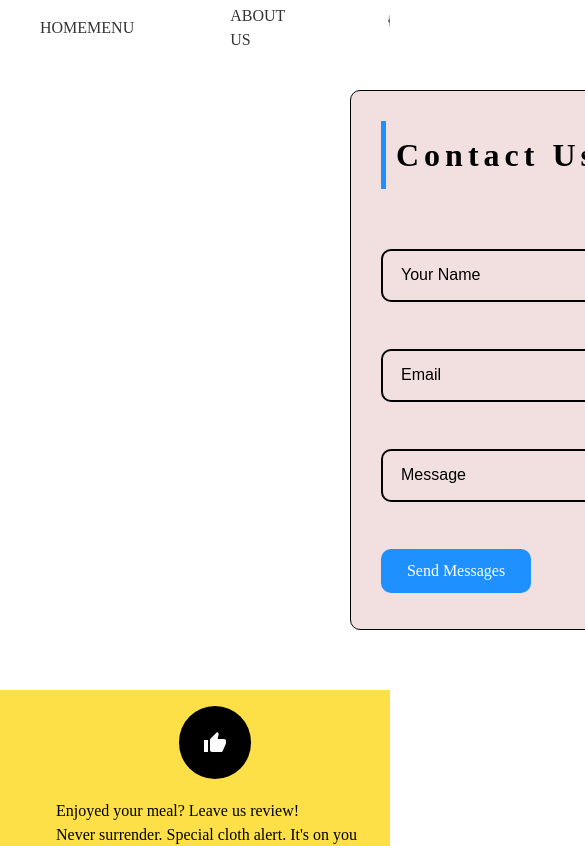
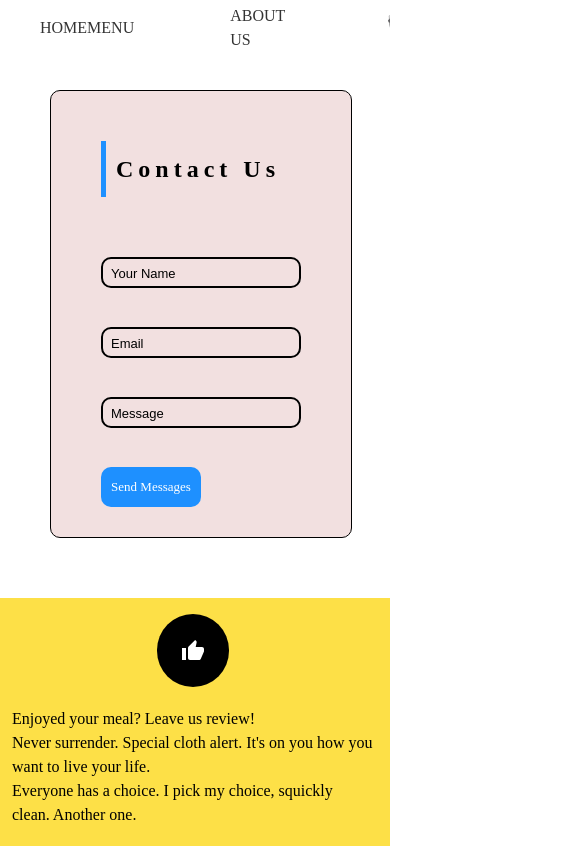
Before and after one commit to YatiZ/Restaurant-Web, a React (Create React App) app: page /contact-us in a window 390 px wide. Shown: the top 846 px of the page, 585 px wide, since content can reach past the window. Built offline with nearby package versions, Linux system fonts and the light colour scheme.

Commit message:
editingRespponsive

```diff
--- a/src/App.css
+++ b/src/App.css
@@ -64,6 +64,7 @@
 }
 
 /* contact us style */
+
 
 .center {
   border: 1px solid;
@@ -132,6 +133,40 @@
 .center button {
   background:dodgerblue;
 }
+@media (max-width: 768px) {
+  .center {
+    font-size: medium;
+    width: fit-content;
+    margin-left: 50px;
+    top: 90px;
+    padding: 50px;
+    background: #9e202023;
+    border-radius: 10px;
+    margin-bottom: 150px;
+    /* font-size: 1.25rem; */
+  }
+  .center h1{
+    font-size: 24px;
+  }
+  .center .inputbox{
+    width: 200px;
+    height: 20px;
+    font-size: small;
+
+  }
+  .center .inputbox input{
+    padding: 2px;
+    align-items: center;
+  }
+  .center .inputbox span {
+
+    top: 7px;
+    left: 10px;
+    font-size: 1em;
+    transition: 0.6s;
+    font-family: sans-serif;
+  }
+}
 
 /* order button style */
 
--- a/src/Components/Footer.jsx
+++ b/src/Components/Footer.jsx
@@ -6,7 +6,7 @@ import YouTubeIcon from '@mui/icons-material/YouTube';
 const Footer = () => {
   return (
     <div className='bg-black mt-3' >
-        <div className='flex md:flex-row flex-col bg-yellow-300 p-4 gap-5 items-center pl-14'>
+        <div className='flex md:flex-row flex-col bg-yellow-300 p-4 gap-5 items-center md:pl-14 pl-3'>
             <div className='bg-black rounded-full text-white p-6'><ThumbUpIcon/></div>
 
             <div><h1>Enjoyed your meal? Leave us review!</h1>
@@ -28,7 +28,7 @@ const Footer = () => {
                  <h1 className='text-3xl'>Opening Hour</h1>
                  <li>Monday-Saturday: 10AM-10PM</li>
                 </div>
-                <iframe src="https://www.google.com/maps/embed?pb=!1m18!1m12!1m3!1d201807.51023125357!2d-122.67682531328121!3d37.784359900000005!2m3!1f0!2f0!3f0!3m2!1i1024!2i768!4f13.1!3m3!1m2!1s0x808580770df6174d%3A0x8be3ee157d693ab2!2sDelancey%20Street%20Restaurant!5e0!3m2!1sen!2smm!4v1698056414989!5m2!1sen!2smm" className='w-80 h-64 border-none' allowfullscreen="" loading="lazy" referrerpolicy="no-referrer-when-downgrade"></iframe>
+                <iframe src="https://www.google.com/maps/embed?pb=!1m18!1m12!1m3!1d201807.51023125357!2d-122.67682531328121!3d37.784359900000005!2m3!1f0!2f0!3f0!3m2!1i1024!2i768!4f13.1!3m3!1m2!1s0x808580770df6174d%3A0x8be3ee157d693ab2!2sDelancey%20Street%20Restaurant!5e0!3m2!1sen!2smm!4v1698056414989!5m2!1sen!2smm" className='w-80 h-64 border-none' allowfullscreen="" loading="lazy" referrerpolicy="no-referrer-when-downgrade" className="mr-1"></iframe>
             </div>
             <div>
 
--- a/src/Page/HomePage.jsx
+++ b/src/Page/HomePage.jsx
@@ -10,10 +10,10 @@ import { Link } from "react-router-dom";
 const HomePage = () => {
   return (
     <div className="pt-10">
-      <div className="flex flex-row justify-between">
+      <div className="flex flex-col md:flex-row md:justify-between justify-center">
         <div class="container">
           <div class="row">
-            <div class="col-md-12 text-center">
+            <div class="col-md-12 text-center ">
               <h3 class="animate-charcter"> EKOSH</h3>
               <Link to="/menu" className="p-3 bg-green-400 ml-5">Order Now!</Link>
             </div>
@@ -21,18 +21,19 @@ const HomePage = () => {
           </div>
         </div>
 
-        <div className="w-64 ">
+        <div className="w-64 mx-20 md:mx-0">
           <img src={chickenImg} alt="" className="w-full" />
         </div>
-      </div>
 
-      <div className="absolute w-1/2">
+        </div>
+
+      <div className="absolute md:w-1/2 w-full px-6 md:px-0 mt-10 md:mt-0">
         <img src={food3} alt="" />
       </div>
 
       <div className="font-Serif italic">
-      <marquee scrolldelay="50" className="">
-        <p>
+      <marquee scrolldelay="50">
+        <p className="animate-pulse text-red-600">
           Lorem ipsum dolor, sit amet consectetur<br></br> adipisicing elit.
           Atque doloremque hic qui sint, illo temporibus praesentium nemo <br />{" "}
           veniam mollitia, cum laudantium saepe. Hic maiores unde optio harum
@@ -45,7 +46,7 @@ const HomePage = () => {
       </marquee>
       <marquee>
         <div className="flex flex-row items-center">
-        <p>
+        <p className="animate-pulse text-red-600">
             Lorem ipsum dolor sit amet consectetur adipisicing elit. <br /> Cumque
             doloribus dolore aperiam aliquam fugit odit corrupti, inventore quia
 
@@ -57,14 +58,14 @@ const HomePage = () => {
       <marquee className="" scrolldelay="0">
 
         <div className="flex flex-row gap-14 items-center">
-            <p>doloribus dolore aperiam aliquam fugit odit corrupti, inventore quia
+            <p className="animate-pulse text-red-600">doloribus dolore aperiam aliquam fugit odit corrupti, inventore quia
           illum quod sunt mollitia possimus rem quo</p>
         <img src={prawnImg} alt="" className="w-36" />
           <img src={noodleImg} alt="" className="w-36 " />
 
         </div>
 
-        <span>
+        <span className="animate-pulse text-red-600">
           Lorem ipsum dolor sit amet consectetur adipisicing elit. Cumque
            ut necessitatibus sequi
           provident aliquid.
@@ -72,7 +73,7 @@ const HomePage = () => {
       </marquee>
       <marquee className="">
         <div className="w-36 flex flex-row">
-          <p className="items-center">Lorem ipsum dolor sit amet consectetur</p>
+          <p className="items-center animate-pulse text-red-600">Lorem ipsum dolor sit amet consectetur</p>
         </div>
       </marquee>
       </div>
--- a/src/Page/MenuPage.jsx
+++ b/src/Page/MenuPage.jsx
@@ -10,7 +10,7 @@ const MenuPage = () => {
 <h1 className='text-center text-5xl font-Serif font-bold text-red-500 m-6'>Our Top Menu</h1>
 
 
-   <div className='grid grid-cols-3 mt-32 gap-5 gap-y-28' >
+   <div className='grid md:grid-cols-3 grid-cols-1 mt-32 gap-5 gap-y-28 ' >
    {menu.map((food,index)=>(
    <div key={index} className=''>
        <img src={food.image} alt="" className='w-36 absolute -mt-24 ml-20'/>
```
